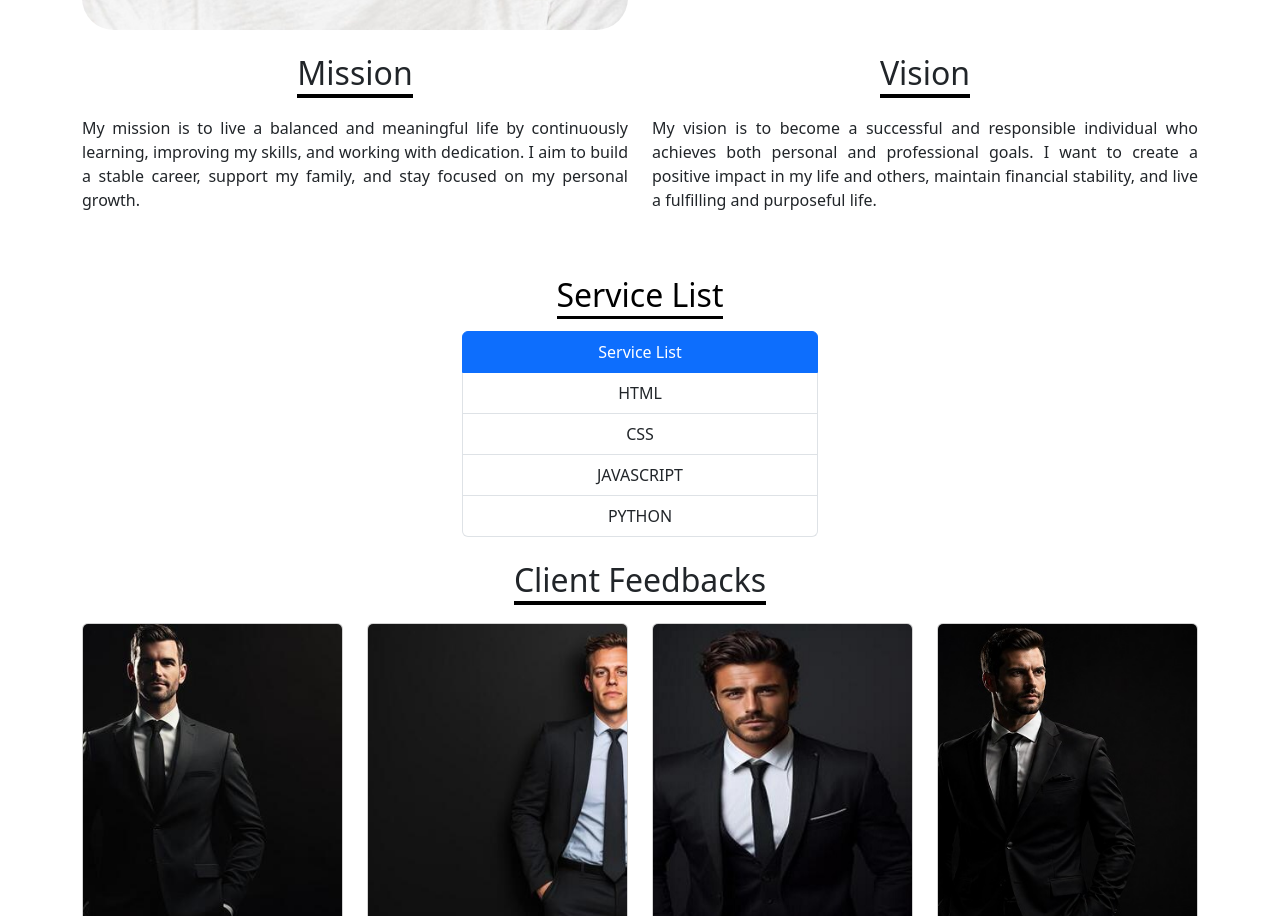
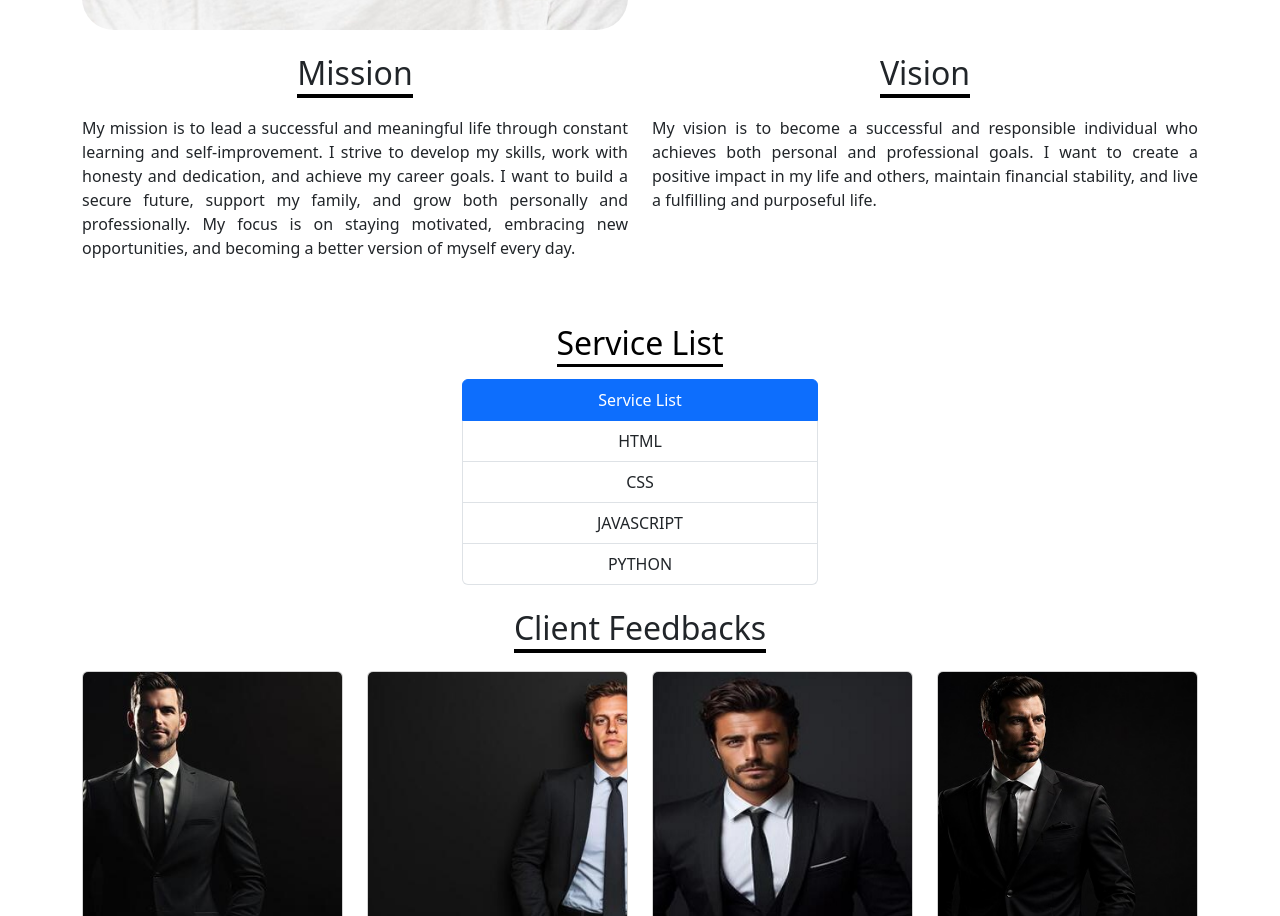
Before and after one commit to marufacoder/30_4_2026_personal_portfolio, a plain HTML site: page index.html in a window 1280 px wide. Shown: the part 1349-2265 px from the top of the page. Drawn offline with nearby package versions, Linux system fonts and the light colour scheme.

Commit message:
Update index.html

```diff
--- a/index.html
+++ b/index.html
@@ -111,9 +111,10 @@ My aim is to develop meaningful solutions that support businesses and make a pos
         <div class="col-lg-6">
             <h2 class="text-center mt-4 mb-4"><span class="border-bottom border-black border-4">Mission</span></h2>
 <p class="text-justify">
-    My mission is to live a balanced and meaningful life by continuously learning,
-    improving my skills, and working with dedication.
-    I aim to build a stable career, support my family, and stay focused on my personal growth.
+My mission is to lead a successful and meaningful life through constant learning and self-improvement.
+I strive to develop my skills, work with honesty and dedication, and achieve my career goals.
+I want to build a secure future, support my family, and grow both personally and professionally.
+My focus is on staying motivated, embracing new opportunities, and becoming a better version of myself every day.
 
 </p>
         </div>
```
